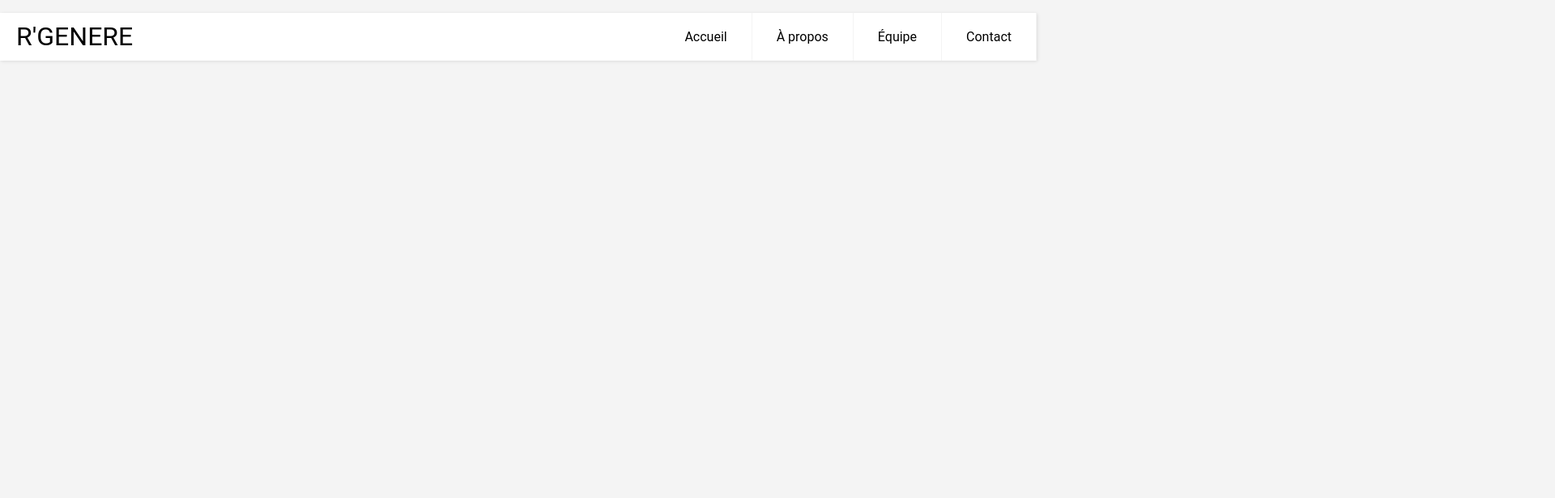
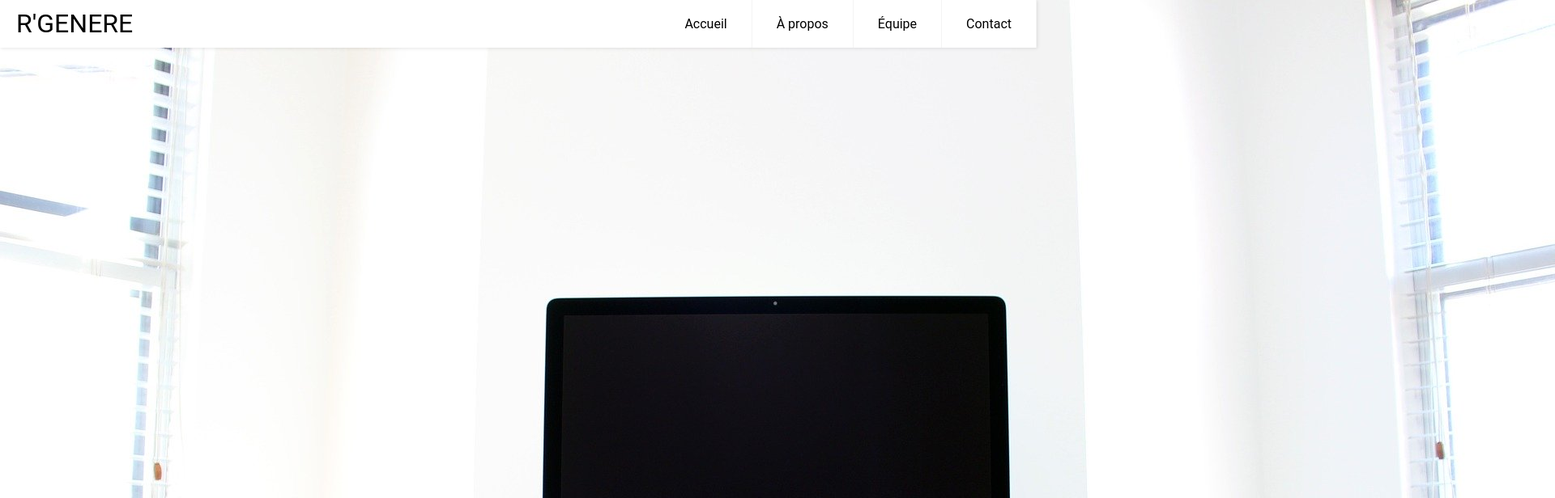
Before and after one commit to AhmadGhlm/RgenereVitrine, a plain HTML site: page index.html in a window 1280 px wide. Shown: the top 616 px of the page at 81% size, 1920 px wide, since content can reach past the window. Drawn offline with Linux system fonts and the light colour scheme.

Commit message:
add image for main background

```diff
--- a/index.html
+++ b/index.html
@@ -23,7 +23,7 @@
     </header>
 
     <main class="main">
-      <!-- Images or text -->
+      <img src="images/imac.jpg" alt="imac" />
     </main>
 
     <footer class="footer">
```
